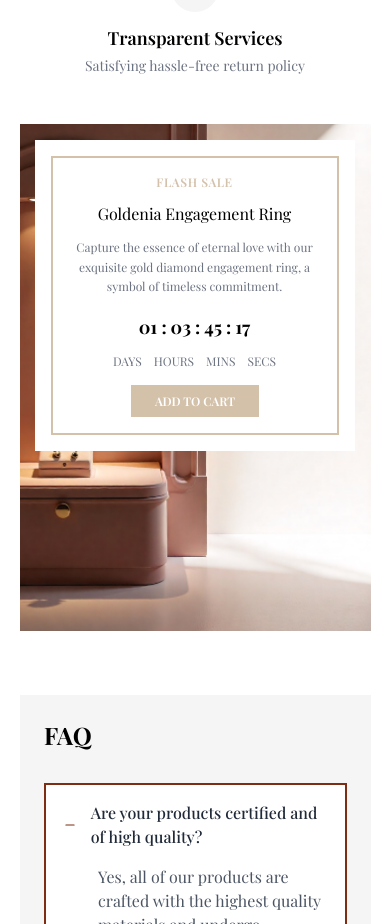
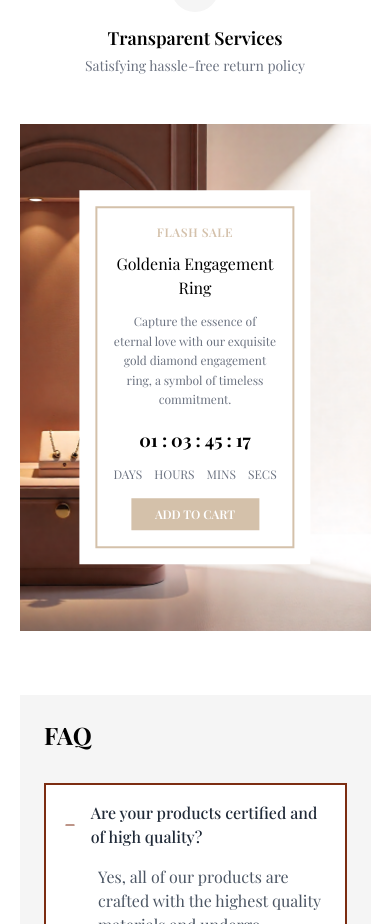
Before and after one commit to devifai-2026/Feaug_Ecomm_Client, a React (Vite) app: page / in a window 390 px wide. Shown: the part 8411-9335 px from the top of the page. Built offline with nearby package versions, Linux system fonts and the light colour scheme; a web font is replaced by a local one.

Commit message:
make the box in center for sm device and right center for lg device and in navbar remove dropdown from INR and EN

```diff
--- a/src/Component/Home/FlashSale.jsx
+++ b/src/Component/Home/FlashSale.jsx
@@ -8,75 +8,62 @@ const FlashSale = () => {
             style={{
                 backgroundImage: `url(${banner})`
             }}
-            data-aos="zoom-in"
-            data-aos-duration="1000"
         >
-            {/* Background Image Zoom Effect - Separate group */}
+            {/* Background Image */}
             <div
-                className="group-bg absolute inset-0 bg-cover bg-center bg-no-repeat transition-transform duration-700 ease-out group-bg-hover:scale-110"
+                className="absolute inset-0 bg-cover bg-center bg-no-repeat"
                 style={{
                     backgroundImage: `url(${banner})`
                 }}
             ></div>
 
-            {/* Content positioned at top right - Separate group */}
+            {/* Content positioned: lg right side y-center, sm center x and y */}
             <div
-                className="group-content absolute top-4 right-4 sm:top-6 sm:right-6 md:top-8 md:right-8 max-w-xs sm:max-w-sm md:max-w-lg bg-white p-4 sm:p-5 md:p-6 transition-all duration-500 ease-out hover:scale-105 hover:shadow-2xl"
-                data-aos="fade-left"
-                data-aos-delay="300"
-                data-aos-duration="800"
+                className="group-content absolute top-1/2 left-1/2 -translate-x-1/2 -translate-y-1/2 lg:top-1/2 lg:left-auto lg:right-6 lg:translate-x-0 max-w-sm md:max-w-lg lg:max-w-xl bg-white p-4 sm:p-5 md:p-6"
             >
-                <div className='border-2 border-yellow-800 border-opacity-35 p-4 sm:p-5 md:p-6 transition-all duration-500 ease-out hover:border-opacity-60'>
+                <div className='border-2 border-yellow-800 border-opacity-35 p-4 sm:p-5 md:p-6'>
                     {/* Flash Sale Badge */}
                     <p
-                        className="text-xs sm:text-sm font-semibold tracking-wider text-center text-yellow-800 text-opacity-35 mb-3 sm:mb-4 transition-all duration-300 hover:text-opacity-60 hover:scale-105"
-                        data-aos="fade-down"
-                        data-aos-delay="500"
+                        className="text-xs sm:text-sm font-semibold tracking-wider text-center text-yellow-800 text-opacity-35 mb-3 sm:mb-4"
                     >
                         FLASH SALE
                     </p>
 
                     {/* Product Title */}
                     <h1
-                        className="text-base sm:text-lg md:text-xl lg:text-2xl font-light mb-3 sm:mb-4 text-center transition-all duration-300 hover:scale-105"
-                        data-aos="fade-down"
-                        data-aos-delay="600"
+                        className="text-base sm:text-lg md:text-xl lg:text-2xl font-light mb-3 sm:mb-4 text-center"
                     >
                         Goldenia Engagement Ring
                     </h1>
 
                     {/* Product Description */}
                     <p
-                        className="text-gray-500 text-xs sm:text-sm leading-relaxed mb-4 sm:mb-6 text-center transition-all duration-300 hover:text-gray-600"
-                        data-aos="fade-down"
-                        data-aos-delay="700"
+                        className="text-gray-500 text-xs sm:text-sm leading-relaxed mb-4 sm:mb-6 text-center"
                     >
                         Capture the essence of eternal love with our exquisite gold diamond engagement ring, a symbol of timeless commitment.
                     </p>
 
                     {/* Timer */}
                     <div
-                        className="flex items-center justify-center space-x-1 sm:space-x-2 mb-3 sm:mb-4 transition-all duration-300 hover:scale-105"
-                        data-aos="zoom-in"
-                        data-aos-delay="800"
+                        className="flex items-center justify-center space-x-1 sm:space-x-2 mb-3 sm:mb-4"
                     >
                         <div className="text-center">
-                            <div className="bg-white text-black rounded transition-all duration-300 hover:bg-gray-50">
+                            <div className="bg-white text-black rounded">
                                 <span className="text-lg sm:text-xl md:text-2xl font-bold">01 :</span>
                             </div>
                         </div>
                         <div className="text-center">
-                            <div className="bg-white text-black rounded transition-all duration-300 hover:bg-gray-50">
+                            <div className="bg-white text-black rounded">
                                 <span className="text-lg sm:text-xl md:text-2xl font-bold">03 :</span>
                             </div>
                         </div>
                         <div className="text-center">
-                            <div className="bg-white text-black rounded transition-all duration-300 hover:bg-gray-50">
+                            <div className="bg-white text-black rounded">
                                 <span className="text-lg sm:text-xl md:text-2xl font-bold">45 :</span>
                             </div>
                         </div>
                         <div className="text-center">
-                            <div className="bg-white text-black rounded transition-all duration-300 hover:bg-gray-50">
+                            <div className="bg-white text-black rounded">
                                 <span className="text-lg sm:text-xl md:text-2xl font-bold">17</span>
                             </div>
                         </div>
@@ -84,23 +71,19 @@ const FlashSale = () => {
 
                     {/* Timer Labels */}
                     <div
-                        className="flex items-center justify-center space-x-3 sm:space-x-4 md:space-x-5 mb-4 sm:mb-6 transition-all duration-300 hover:scale-105"
-                        data-aos="fade-up"
-                        data-aos-delay="900"
+                        className="flex items-center justify-center space-x-3 sm:space-x-4 md:space-x-5 mb-4 sm:mb-6"
                     >
-                        <span className="text-xs text-gray-500 transition-all duration-300 hover:text-gray-700">DAYS</span>
-                        <span className="text-xs text-gray-500 transition-all duration-300 hover:text-gray-700">HOURS</span>
-                        <span className="text-xs text-gray-500 transition-all duration-300 hover:text-gray-700">MINS</span>
-                        <span className="text-xs text-gray-500 transition-all duration-300 hover:text-gray-700">SECS</span>
+                        <span className="text-xs text-gray-500">DAYS</span>
+                        <span className="text-xs text-gray-500">HOURS</span>
+                        <span className="text-xs text-gray-500">MINS</span>
+                        <span className="text-xs text-gray-500">SECS</span>
                     </div>
 
                     {/* Add to Cart Button */}
                     <div
-                        className='flex items-center justify-center bg-yellow-800 bg-opacity-35 w-32 sm:w-36 md:w-40 mx-auto transition-all duration-500 ease-out hover:bg-opacity-60 hover:scale-110 hover:shadow-lg cursor-pointer'
-                        data-aos="flip-up"
-                        data-aos-delay="1000"
+                        className='flex items-center justify-center bg-yellow-800 bg-opacity-35 w-32 sm:w-36 md:w-40 mx-auto cursor-pointer hover:bg-opacity-60'
                     >
-                        <button className="text-white px-3 py-2 font-semibold transition-all duration-300 text-xs sm:text-sm md:text-base hover:scale-105">
+                        <button className="text-white px-3 py-2 font-semibold text-xs sm:text-sm md:text-base">
                             ADD TO CART
                         </button>
                     </div>
--- a/src/Component/Home/Navbar.jsx
+++ b/src/Component/Home/Navbar.jsx
@@ -174,7 +174,7 @@ const Navbar = () => {
                                 data-aos-delay="200"
                             >
                                 <p>INR</p>
-                                <LuChevronDown className="text-sm transition-transform duration-200 group-hover:rotate-180" />
+
                             </div>
 
                             <div
@@ -183,7 +183,7 @@ const Navbar = () => {
                                 data-aos-delay="300"
                             >
                                 <p>EN</p>
-                                <LuChevronDown className="text-sm transition-transform duration-200 group-hover:rotate-180" />
+
                             </div>
 
                             <div className='flex items-center gap-3'>
@@ -283,11 +283,11 @@ const Navbar = () => {
                                     <div className="space-y-4 pb-4 border-b border-gray-200">
                                         <div className="flex items-center justify-between cursor-pointer py-3 hover:bg-gray-50 px-3 rounded-lg transition-colors">
                                             <span className="font-medium">INR</span>
-                                            <LuChevronDown className="text-gray-500" />
+
                                         </div>
                                         <div className="flex items-center justify-between cursor-pointer py-3 hover:bg-gray-50 px-3 rounded-lg transition-colors">
                                             <span className="font-medium">EN</span>
-                                            <LuChevronDown className="text-gray-500" />
+
                                         </div>
                                     </div>
 
```
